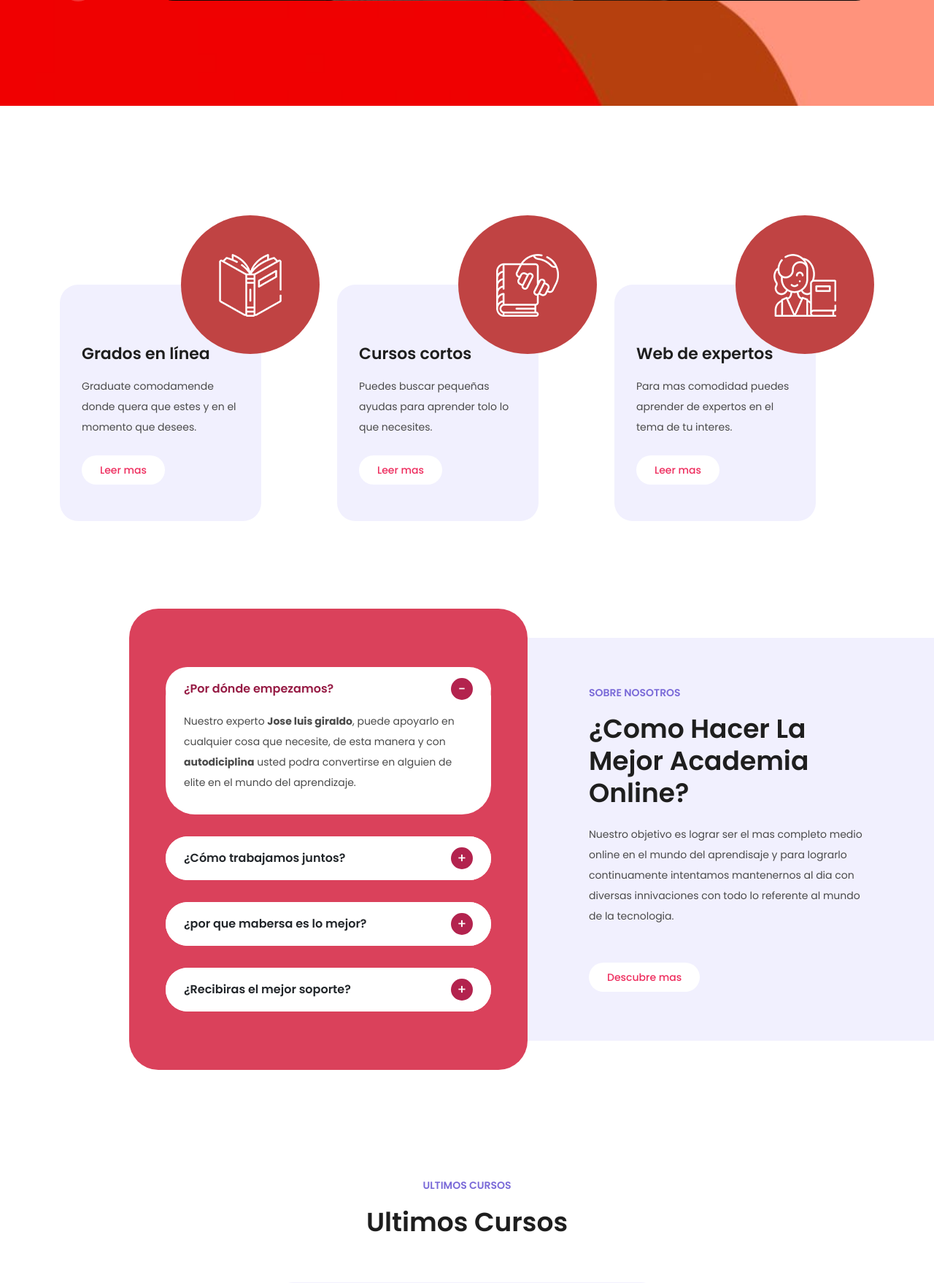
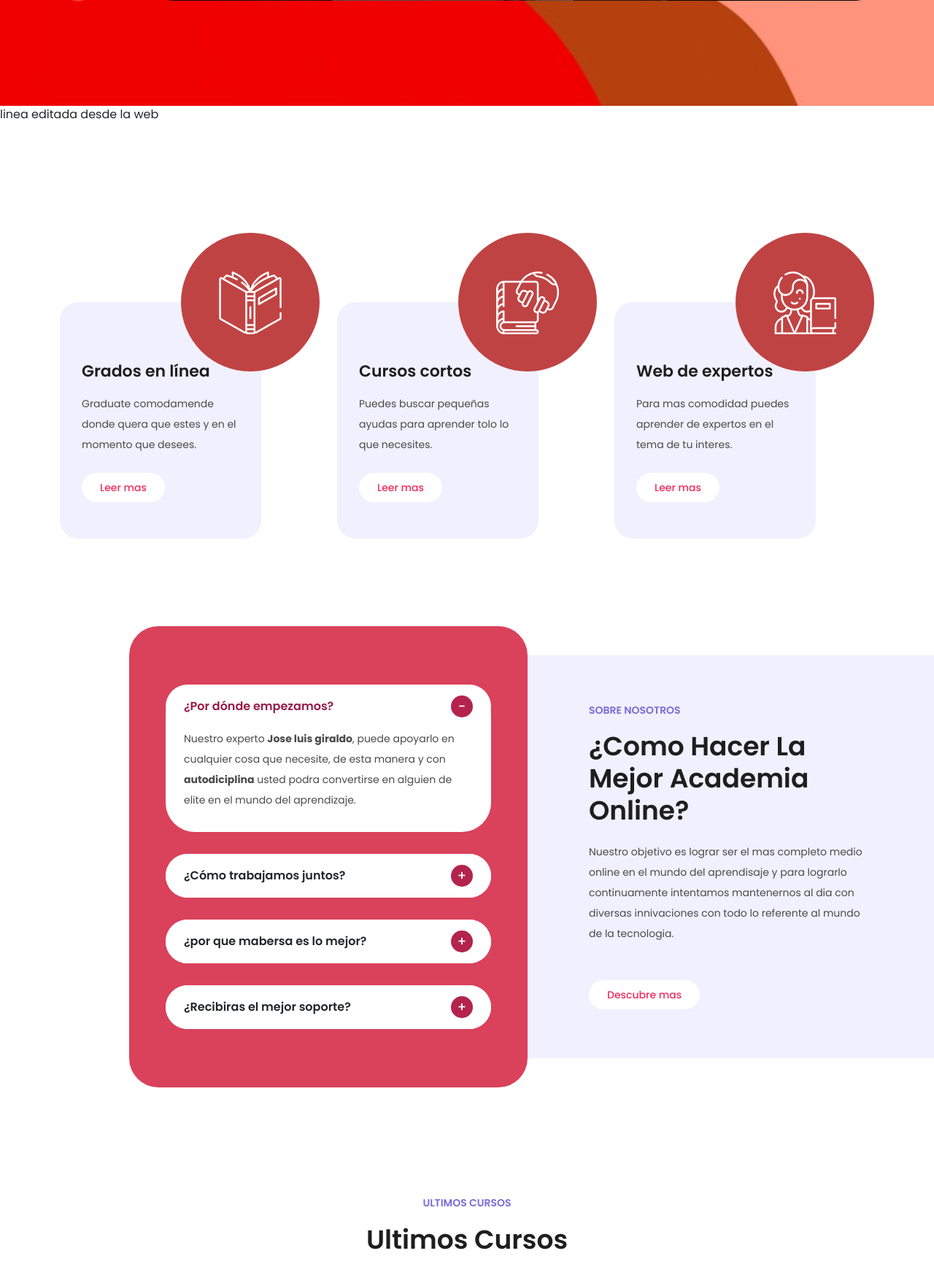
Before and after one commit to kronBELET/mabersa, a PHP site: page /index.php in a window 1280 px wide. Shown: the part 968-2726 px from the top of the page at 73% size. Run offline with PHP 8.4, Linux system fonts and the light colour scheme.

Commit message:
cambio linea 60

```diff
--- a/pagina_principal/index.php
+++ b/pagina_principal/index.php
@@ -57,7 +57,7 @@
       </div>
     </div>
   </div>
-
+linea editada desde la web
   <div class="services section" id="services">
     <div class="container">
       <div class="row">
```
